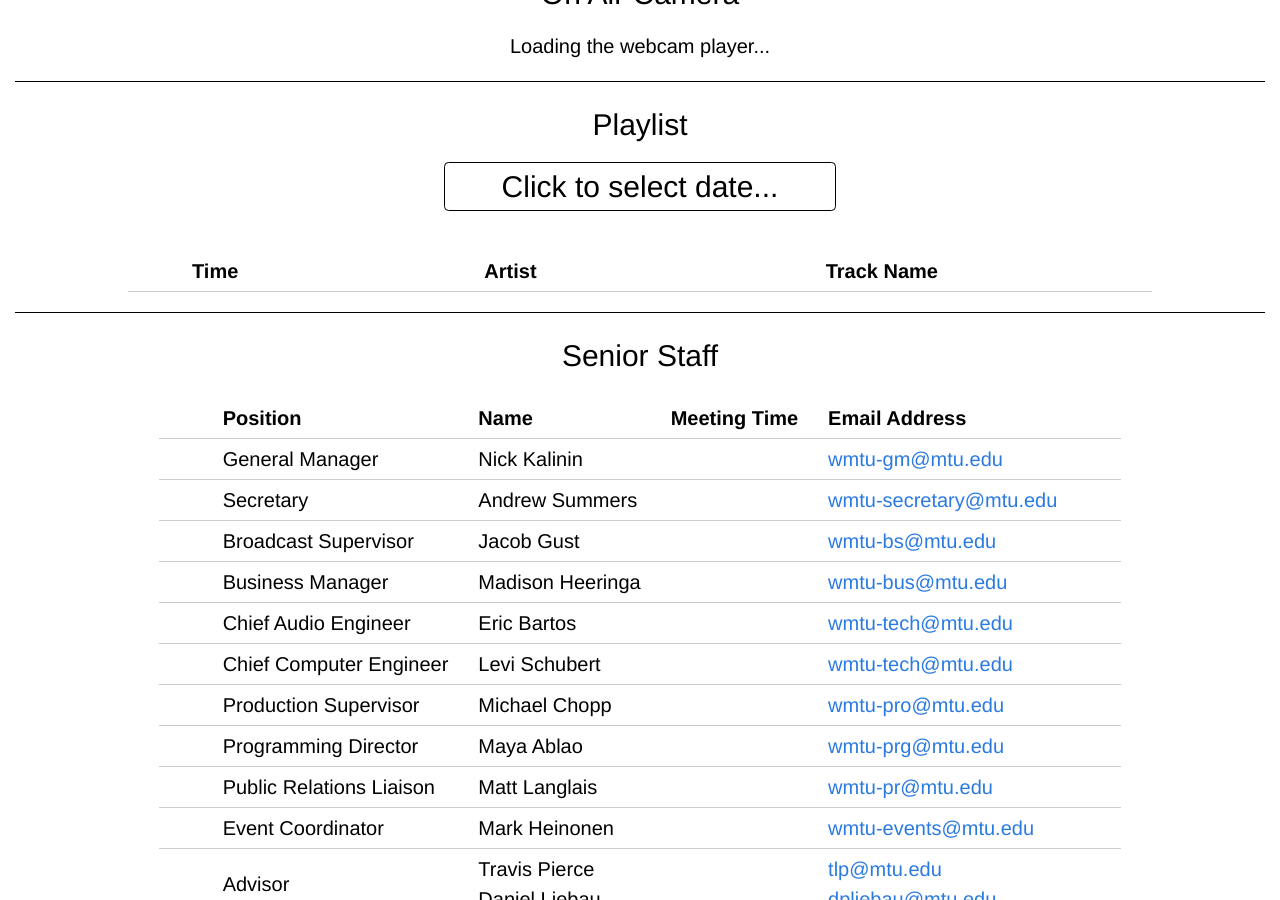
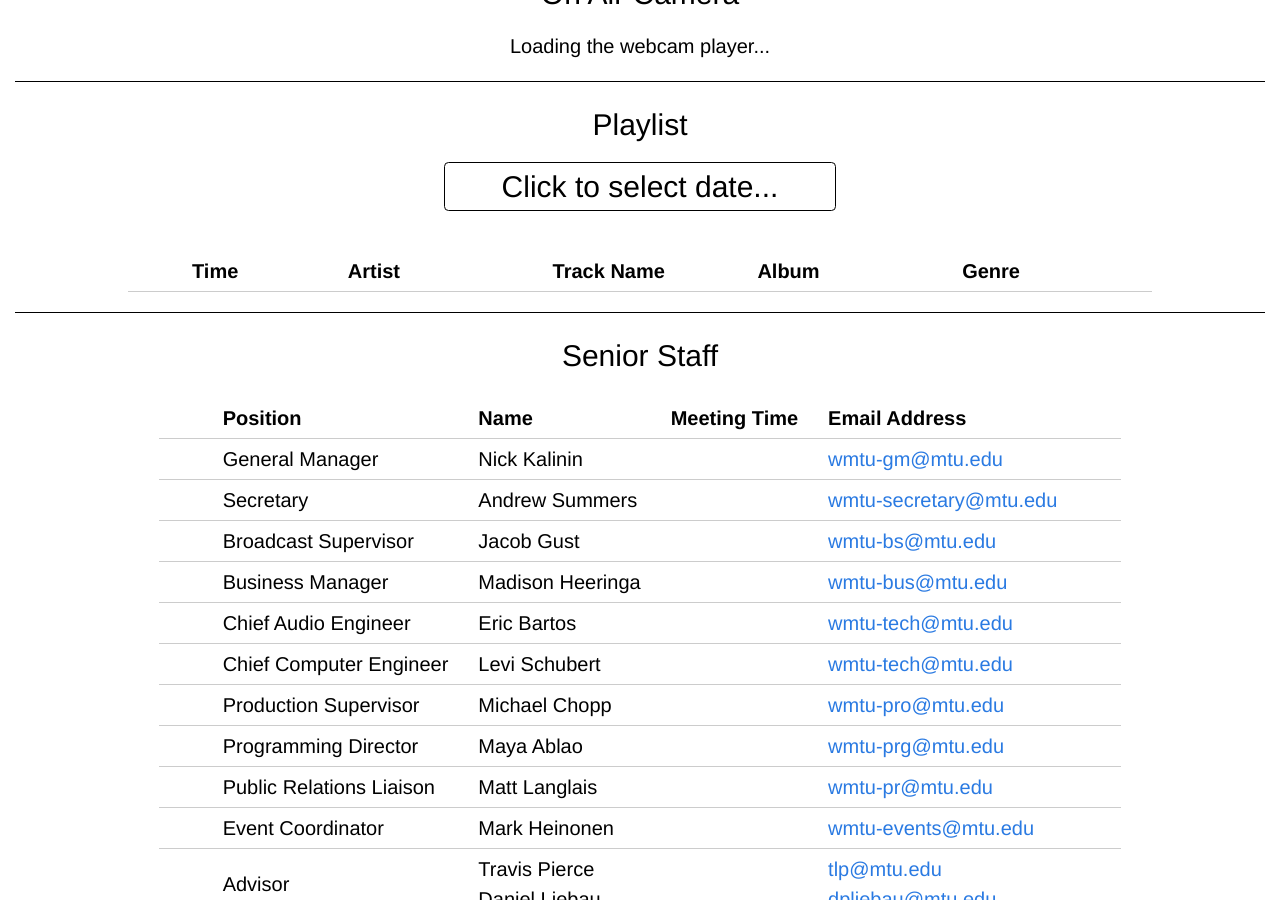
Before and after one commit to WMTU/wmtu.mtu.edu, a Jekyll site: the page built from index.html, in a window 1280 px wide and 900 px high, scrolled down 569 px. Built offline with Jekyll 4.4.1, drawn with Linux system fonts in a browser that asks for light colours.

Commit message:
Add album and genre columns to playlist table in index.html

```diff
--- a/index.html
+++ b/index.html
@@ -30,6 +30,8 @@
         <th>Time</th>
         <th>Artist</th>
         <th>Track Name</th>
+        <th>Album</th>
+        <th>Genre</th>
       </tr>
     </thead>
     <tbody>
```
